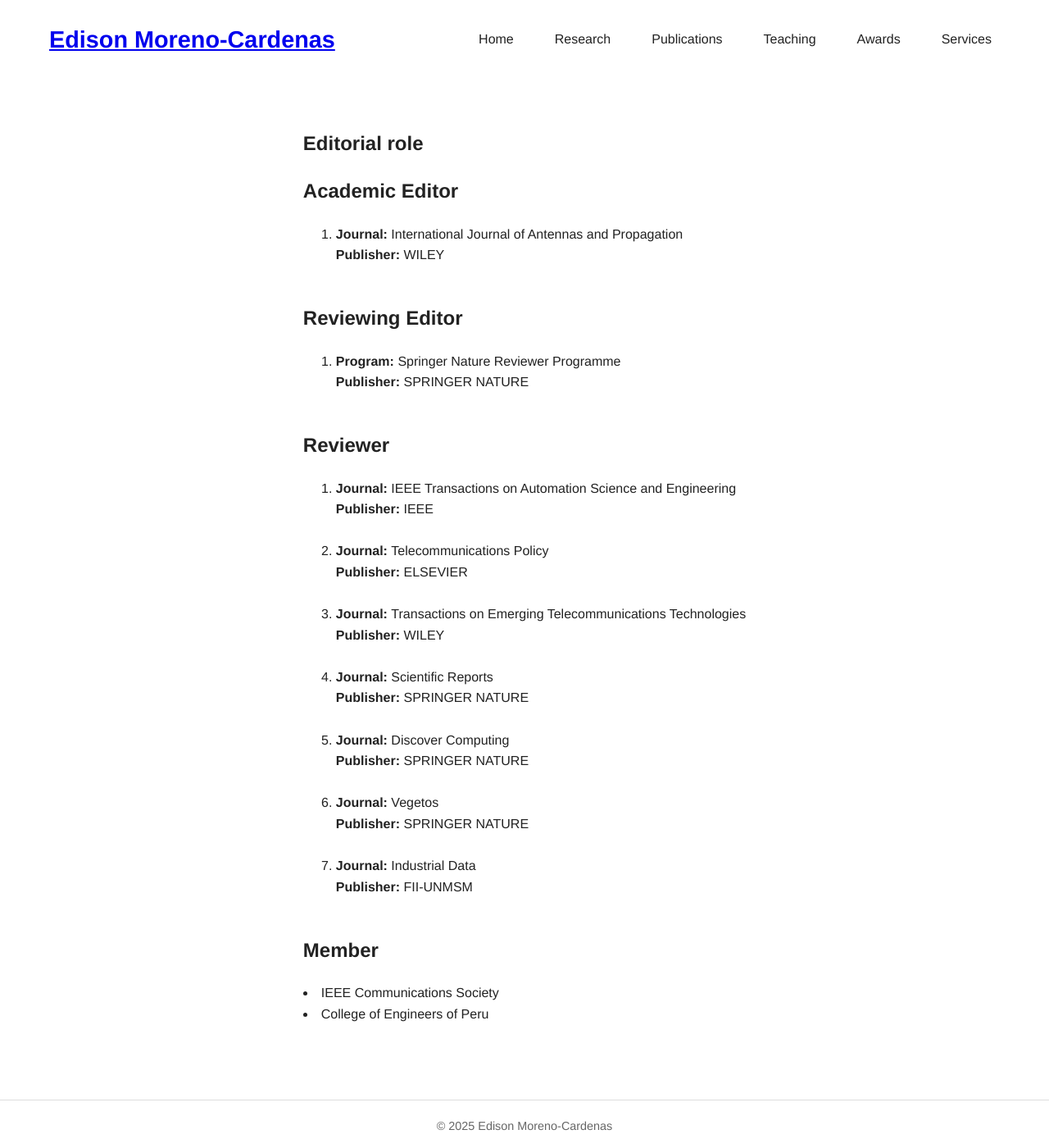
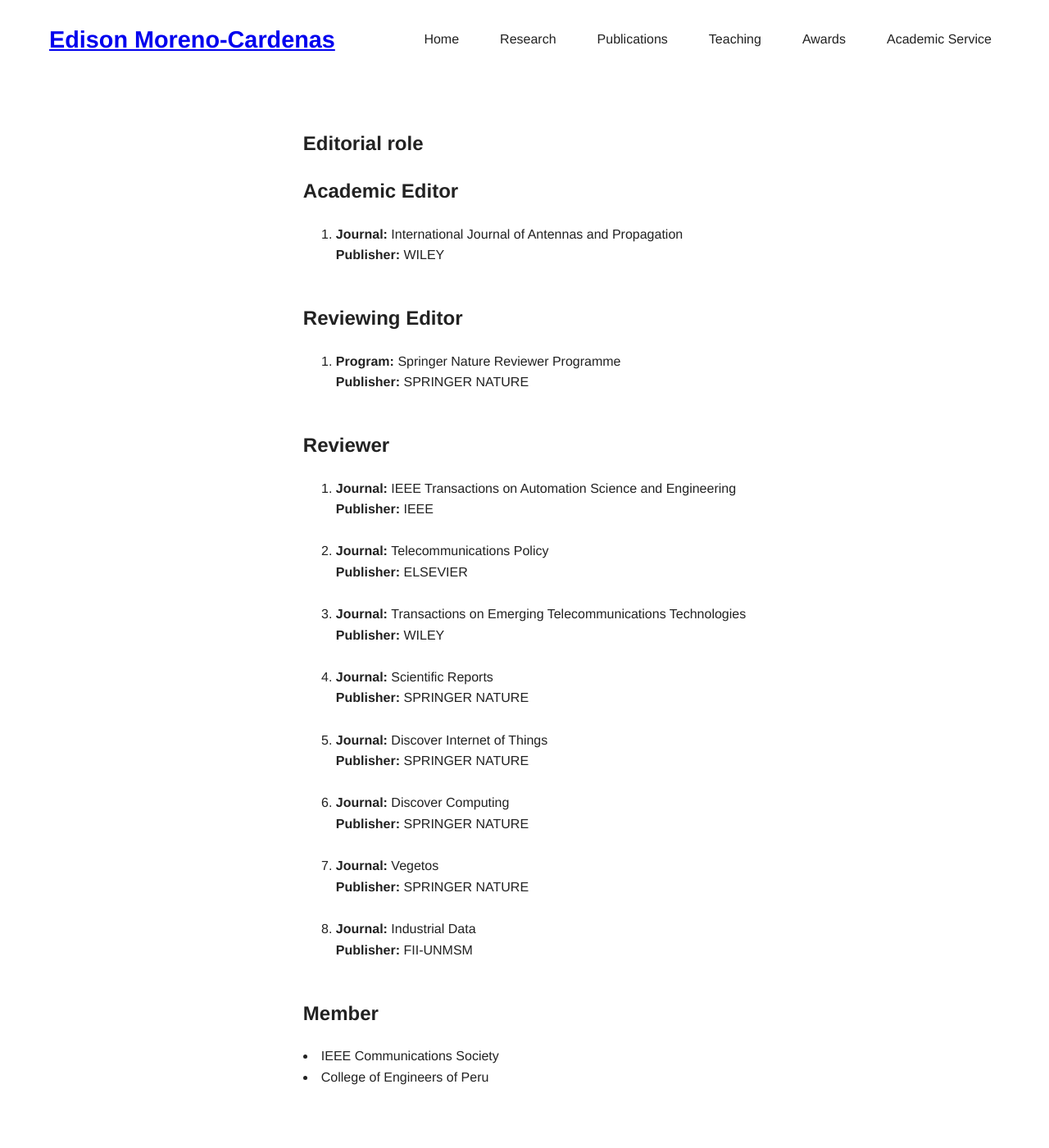
Before and after one commit to edisonmorenocardenas/edisonmorenocardenas.github.io, a Jekyll site: the page built from service.html, in a window 1280 px wide and 1400 px high. Shown: the whole window at 82% size. Built offline with Jekyll 4.4.1, drawn with Linux system fonts in a browser that asks for light colours.

Commit message:
Actualizar contenid

```diff
--- a/_includes/header.html
+++ b/_includes/header.html
@@ -6,6 +6,6 @@
     <a href="{{ '/publications.html' | relative_url }}">Publications</a>
     <a href="{{ '/teaching.html' | relative_url }}">Teaching</a>
     <a href="{{ '/awards.html' | relative_url }}">Awards</a>
-    <a href="{{ '/service.html' | relative_url }}">Services</a>
+    <a href="{{ '/service.html' | relative_url }}">Academic Service</a>
   </nav>
 </header>
--- a/service.html
+++ b/service.html
@@ -1,9 +1,9 @@
 ---
 layout: default
-title: "Services"
+title: "Academic Service"
 ---
 
-<section id="Services">
+<section id="Academic Service">
 
 <h1>Editorial role</h1>
 
@@ -54,6 +54,12 @@
     </li>
     <br>
     <li>
+      <strong>Journal: </strong><a href="https://link.springer.com/journal/43926" target="_blank" style="text-decoration: none; color: inherit;">Discover Internet of Things</a>
+      <br>
+      <strong>Publisher: </strong>SPRINGER NATURE<br>
+    </li>
+    <br>
+    <li>
       <strong>Journal: </strong><a href="https://link.springer.com/journal/10791" target="_blank" style="text-decoration: none; color: inherit;">Discover Computing</a>
       <br>
       <strong>Publisher: </strong>SPRINGER NATURE<br>
```
